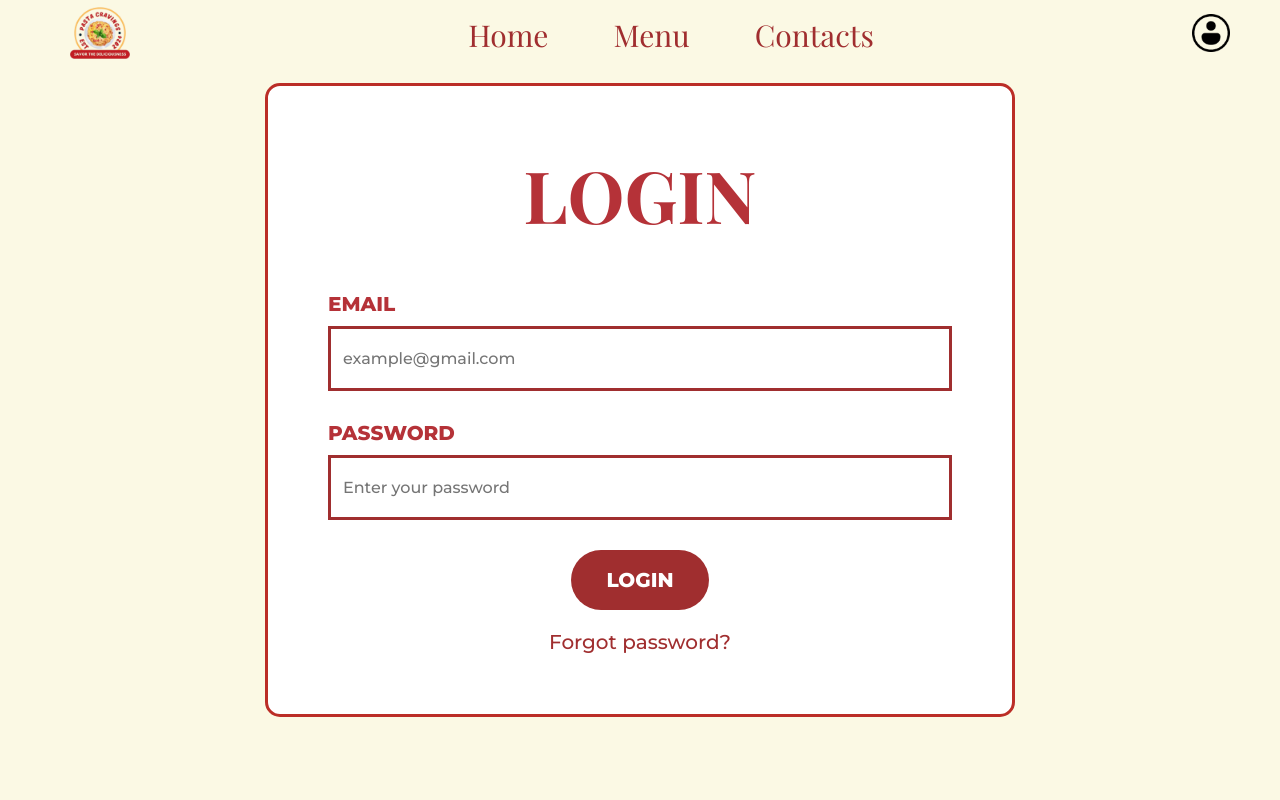
After one commit to Sepillo-C/Pasta-Cravings-Django, a Django app: page /accounts/login/ in a window 1280 px wide. The commit adds this page. Run offline with Django 5.2, Linux system fonts and the light colour scheme.

Commit message:
login page

```diff
--- /dev/null
+++ b/apps/accounts/forms.py
@@ -0,0 +1,46 @@
+from django import forms
+import re
+
+
+class LoginForm(forms.Form):
+
+    email = forms.EmailField(
+        label="Email",
+        widget=forms.EmailInput(attrs={
+            "placeholder": "example@gmail.com"
+        })
+    )
+
+    password = forms.CharField(
+        label="Password",
+        widget=forms.PasswordInput(attrs={
+            "placeholder": "Enter your password"
+        })
+    )
+
+    def clean_email(self):
+        email = self.cleaned_data.get("email")
+
+        if not re.fullmatch(
+            r"[A-Za-z0-9._%+-]+@gmail\.com", email
+        ):
+            raise forms.ValidationError(
+                "Email must end with @gmail.com."
+            )
+
+        return email
+
+    def clean_password(self):
+        password = self.cleaned_data.get("password")
+
+        if len(password) < 9:
+            raise forms.ValidationError(
+                "Password must have at least 9 characters."
+            )
+
+        if not re.search(r"[^A-Za-z0-9]", password):
+            raise forms.ValidationError(
+                "Password must contain at least one special character."
+            )
+
+        return password
--- /dev/null
+++ b/apps/accounts/urls.py
@@ -0,0 +1,6 @@
+from django.urls import path
+from . import views
+
+urlpatterns = [
+    path("login/", views.login_view, name="login"),
+]
--- a/apps/accounts/views.py
+++ b/apps/accounts/views.py
@@ -1,3 +1,28 @@
-from django.shortcuts import render
+from django.shortcuts import render, redirect
+from django.contrib.auth import authenticate, login
+from .forms import LoginForm
 
-# Create your views here.
+
+def login_view(request):
+    if request.method == "POST":
+        form = LoginForm(request.POST)
+
+        if form.is_valid():
+            email = form.cleaned_data["email"]
+            password = form.cleaned_data["password"]
+
+            user = authenticate(
+                request,
+                username=email,
+                password=password
+            )
+
+            if user is not None:
+                login(request, user)
+                return redirect("dashboard")
+
+            form.add_error(None, "Invalid email or password.")
+    else:
+        form = LoginForm()
+
+    return render(request, "accounts/login.html", {"form": form})
--- a/pasta_cravings/urls.py
+++ b/pasta_cravings/urls.py
@@ -4,4 +4,5 @@ from django.urls import path, include
 urlpatterns = [
     path("admin/", admin.site.urls),
     path("", include("apps.home.urls")),
+    path("accounts/", include("apps.accounts.urls")),
 ]
--- /dev/null
+++ b/static/css/login.css
@@ -0,0 +1,107 @@
+* {
+    margin: 0;
+    padding: 0;
+    box-sizing: border-box;
+}
+
+body {
+    min-height: 100vh;
+    background-color: #FBF9E4;
+    display: flex;
+    justify-content: center;
+    align-items: center;
+    font-family: "Montserrat", sans-serif;
+}
+
+.login-card {
+    width: 750px;
+    max-width: 92%;
+    background-color: white;
+    border: 3px solid #BB2E27;
+    border-radius: 15px;
+    padding: 60px;
+}
+
+.login-card h1 {
+    font-family: "Playfair Display", serif;
+    font-size: 72px;
+    font-weight: 700;
+    color: #B53238;
+    text-align: center;
+    margin-bottom: 50px;
+}
+
+.form-group {
+    margin-bottom: 30px;
+}
+
+.form-group label {
+    display: block;
+    font-size: 20px;
+    font-weight: 800;
+    color: #B53238;
+    margin-bottom: 10px;
+}
+
+.form-group input {
+    width: 100%;
+    height: 65px;
+    border: 3px solid #A02E2F;
+    padding: 12px;
+    font-family: "Montserrat", sans-serif;
+    font-size: 16px;
+}
+
+.login-button {
+    display: block;
+    margin: 30px auto 15px;
+    padding: 18px 35px;
+    background-color: #A02E2F;
+    color: white;
+    border: none;
+    border-radius: 100px;
+    font-family: "Montserrat", sans-serif;
+    font-size: 20px;
+    font-weight: 800;
+    cursor: pointer;
+}
+
+.login-button:hover {
+    background-color: #B53238;
+}
+
+.forgot-password {
+    text-align: center;
+    margin-top: 20px;
+}
+
+.forgot-password a {
+    color: #A02E2F;
+    font-size: 20px;
+    font-weight: 500;
+    text-decoration: none;
+}
+
+.error-message {
+    color: #A02E2F;
+    font-size: 14px;
+    margin-top: 8px;
+}
+
+@media (max-width: 550px) {
+    .login-card {
+        padding: 35px 25px;
+    }
+
+    .login-card h1 {
+        font-size: 52px;
+    }
+
+    .form-group label {
+        font-size: 16px;
+    }
+
+    .forgot-password a {
+        font-size: 16px;
+    }
+}
--- /dev/null
+++ b/templates/accounts/login.html
@@ -0,0 +1,54 @@
+
+{% extends "base.html" %}
+{% load static %}
+
+{% block title %}Login | Pasta Cravings{% endblock %}
+
+{% block extra_css %}
+<link rel="stylesheet" href="{% static 'css/login.css' %}">
+
+<link href="https://fonts.googleapis.com/css2?family=Montserrat:wght@500;800&family=Playfair+Display:wght@700&display=swap"
+      rel="stylesheet">
+{% endblock %}
+
+{% block content %}
+<div class="login-card">
+
+    <h1>LOGIN</h1>
+
+    <form method="POST">
+        {% csrf_token %}
+
+        {% if form.non_field_errors %}
+            <div class="error-message">
+                {{ form.non_field_errors }}
+            </div>
+        {% endif %}
+
+        <div class="form-group">
+            <label for="{{ form.email.id_for_label }}">EMAIL</label>
+            {{ form.email }}
+
+            {% for error in form.email.errors %}
+                <p class="error-message">{{ error }}</p>
+            {% endfor %}
+        </div>
+
+        <div class="form-group">
+            <label for="{{ form.password.id_for_label }}">PASSWORD</label>
+            {{ form.password }}
+
+            {% for error in form.password.errors %}
+                <p class="error-message">{{ error }}</p>
+            {% endfor %}
+        </div>
+
+        <button type="submit" class="login-button">LOGIN</button>
+
+        <div class="forgot-password">
+            <a href="#">Forgot password?</a>
+        </div>
+
+    </form>
+</div>
+{% endblock %}
--- a/templates/components/navbar.html
+++ b/templates/components/navbar.html
@@ -16,8 +16,8 @@
 
 
     <div class="account">
-        <a href="/login/">
-            <img src="{% static 'icons/account.png' %}" alt="Login">
+        <a href="{% url 'login' %}">
+            <img src="{% static 'icons/account.png' %}" alt="Account" class="account-icon">
         </a>
     </div>
 
```
